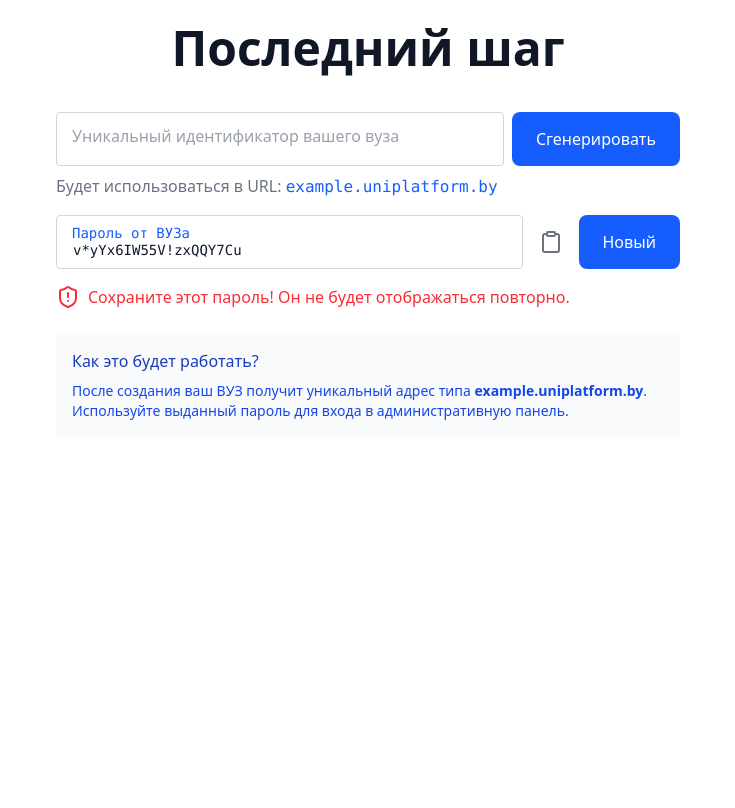
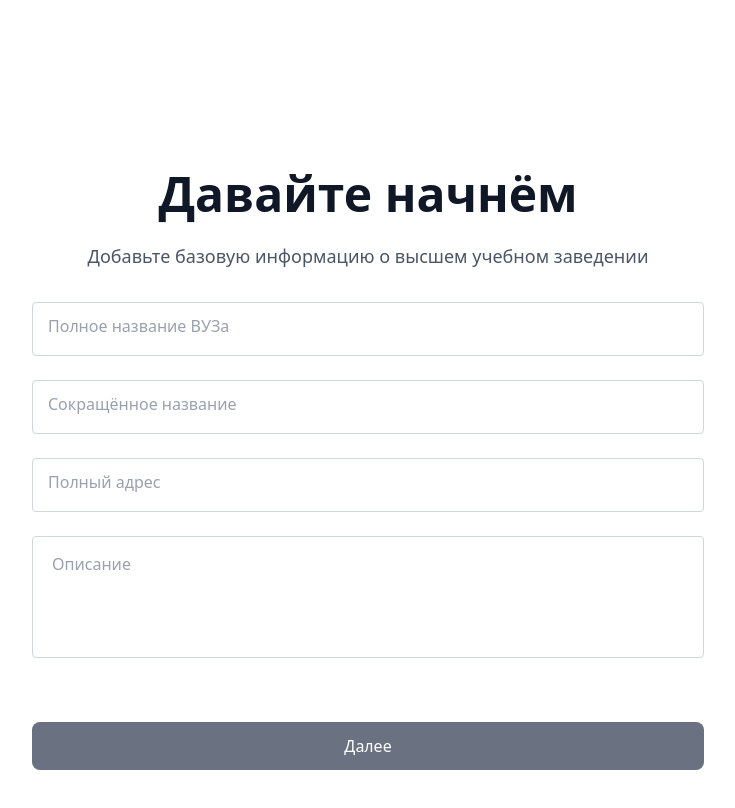
Before and after one commit to n1mply/uni-platform, a Next.js app in the folder frontend/: page /signup in a window 1280 px wide. Shown: the top 808 px of the page, without its empty margins (272-1007 px from the left). Built offline with nearby package versions, Linux system fonts and the light colour scheme.

Commit message:
final signup page commit

```diff
--- a/frontend/src/app/(components)/SmartSelect.tsx
+++ b/frontend/src/app/(components)/SmartSelect.tsx
@@ -8,9 +8,10 @@ interface SmartSelect {
     onChange: (value: string) => void;
     id: string;
     label: string;
+    tabIndex?: number;
 }
 
-export default function SmartSelect({ options, value, onChange, id, label }: SmartSelect) {
+export default function SmartSelect({ options, value, onChange, id, label, tabIndex }: SmartSelect) {
     const [inputValue, setInputValue] = useState(value);
     const [showSuggestions, setShowSuggestions] = useState(false);
     const [filteredOptions, setFilteredOptions] = useState(options);
@@ -59,6 +60,7 @@ export default function SmartSelect({ options, value, onChange, id, label }: Sma
                 value={inputValue}
                 onChange={handleInputChange}
                 onFocus={() => setShowSuggestions(true)}
+                tabIndex={tabIndex}
                 className="w-full px-4 pb-2 pt-6 peer block appearance-none border border-gray-300 rounded text-sm text-gray-900 focus:border-blue-600 focus:outline-none focus:ring-0"
             />
             <label
@@ -80,6 +82,7 @@ export default function SmartSelect({ options, value, onChange, id, label }: Sma
                         key="suggestions"
                         initial="hidden"
                         animate="visible"
+                        tabIndex={tabIndex}
                         exit="exit"
                         variants={{
                             hidden: { opacity: 0, y: -5 },
@@ -103,6 +106,7 @@ export default function SmartSelect({ options, value, onChange, id, label }: Sma
                         {filteredOptions.map((option, index) => (
                             <motion.li
                                 key={index}
+                                tabIndex={tabIndex}
                                 onClick={() => handleSelect(option)}
                                 variants={{
                                     hidden: { opacity: 0, y: -5 },
--- a/frontend/src/app/(components)/UniversityFinalForm.tsx
+++ b/frontend/src/app/(components)/UniversityFinalForm.tsx
@@ -1,51 +1,29 @@
 import { useState, useEffect } from "react";
-import { Clipboard, Check, ShieldAlert } from "lucide-react";
+import { Clipboard, Check, ShieldAlert, Hash, RefreshCw } from "lucide-react";
 import { useUniversityForm } from "../(context)/UniversityFormContext";
-import FloatingInput from "./FloatingInput";
+import generateTag from "../(hooks)/generateTag";
 
 export default function UniversityFinalForm() {
-  const [universityTag, setUniversityTag] = useState("");
-  const [generatedPassword, setGeneratedPassword] = useState("");
-  const [isCopied, setIsCopied] = useState(false);
   const { fullName } = useUniversityForm();
   const { xPer, setXPer } = useUniversityForm();
+  const { universityTag, setUniversityTag } = useUniversityForm();
+  const { generatedPassword, setGeneratedPassword } = useUniversityForm();
+  const [isCopied, setIsCopied] = useState(false);
+
 
   useEffect(() => {
     generatePassword();
   }, []);
 
-  const generateTag = () => {
-    if (!fullName) return;
 
-    // Создаём аббревиатуру из первых букв каждого слова
-    const abbreviation = fullName
-      .split(/\s+/) // Разбиваем по пробелам
-      .map(word => word[0]) // Берем первую букву каждого слова
-      .join('') // Объединяем в строку
-      .toLowerCase(); // Переводим в нижний регистр
-
-    // Транслитерация кириллицы
-    const translitMap: Record<string, string> = {
-      'а': 'a', 'б': 'b', 'в': 'v', 'г': 'g', 'д': 'd',
-      'е': 'e', 'ё': 'e', 'ж': 'zh', 'з': 'z', 'и': 'i',
-      'й': 'y', 'к': 'k', 'л': 'l', 'м': 'm', 'н': 'n',
-      'о': 'o', 'п': 'p', 'р': 'r', 'с': 's', 'т': 't',
-      'у': 'u', 'ф': 'f', 'х': 'h', 'ц': 'ts', 'ч': 'ch',
-      'ш': 'sh', 'щ': 'sch', 'ъ': '', 'ы': 'y', 'ь': '',
-      'э': 'e', 'ю': 'yu', 'я': 'ya'
-    };
-
-    // Переводим аббревиатуру в транслит
-    let tag = '';
-    for (const char of abbreviation) {
-      tag += translitMap[char] || char; // Используем транслит или оставляем как есть (для латиницы)
+  const validateAllSteps = () => {
+    if (universityTag) {
+      setXPer(xPer + 1)
     }
-
-    // Очищаем от лишних символов
-    tag = tag.replace(/[^a-z0-9]/g, '');
-
-    setUniversityTag(tag);
-  };
+    else {
+      console.error('Поле с тэгом не может быть пустым!')
+    }
+  }
 
 
   const generatePassword = () => {
@@ -67,70 +45,99 @@ export default function UniversityFinalForm() {
   return (
     <div className="w-screen flex flex-col px-4 items-center">
       <div className="w-[50%] flex flex-col">
-        <h1 className="text-4xl md:text-5xl text-center font-bold text-gray-900 mb-10">Последний шаг</h1>
-        <div className="flex gap-2">
+        <h1 className="text-4xl md:text-5xl text-center font-bold text-gray-900 mb-4">Последний шаг</h1>
+        <p className="text-lg text-gray-600 mb-8 text-center">Настройте уникальные параметры для вашего ВУЗа</p>
+        <div className="flex flex-col gap-2 bg-white rounded-xl shadow-sm p-6 border border-gray-100 mb-6">
+          <div className="flex items-center gap-2 rounded-lg  text-blue-600">
+            <Hash className="bg-blue-50 rounded-lg h-7 w-7" size={20} />
+            <h2 className="text-lg font-semibold text-gray-800">Идентификатор ВУЗа</h2>
+          </div>
 
-          <FloatingInput
+          <div className="flex gap-3">
+            <input
+              type="text"
+              id="tag"
+              placeholder="bsuir, gtsu, bsu и др."
+              value={universityTag}
+              onChange={(e) => setUniversityTag(e.target.value)}
               tabIndex={xPer !== 5 ? -1 : 0}
-            id={`tag`}
-            label={'Уникальный идентификатор вашего вуза'}
-            type={'text'}
-            value={universityTag}
-            onChange={e => setUniversityTag(e)}
-            className="relative w-full max-w-2xl mx-auto"
+              className="relative w-full max-w-2xl mx-auto border rounded pl-3 border-gray-300 text-sm text-gray-900 focus:border-blue-600 focus:outline-none focus:ring-0 "
             />
+
             <button
-            onClick={generateTag}
-            className="bg-blue-600 text-white px-6 h-[53.6px] rounded-lg hover:bg-blue-700 cursor-pointer active:scale-[0.99] transition text-center block"
+              onClick={() => generateTag(fullName, setUniversityTag)}
+              tabIndex={xPer !== 5 ? -1 : 0}
+              className="bg-blue-600 text-white px-6 p-2.5 rounded-lg hover:bg-blue-700 cursor-pointer active:scale-[0.99] transition text-center block"
             >
               Сгенерировать
             </button>
           </div>
-        <p className="mt-2 text-s text-gray-500 mb-4">
+
+          <p className="mt-2 text-s text-gray-500">
             Будет использоваться в URL: <span className="font-mono text-blue-600">
               {universityTag ? `${universityTag}.uniplatform.by` : "example.uniplatform.by"}
             </span>
           </p>
-        <div className="mb-6">
-          <div className="flex gap-2 items-center">
-            <FloatingInput
+        </div>
+
+        <div className="mb-6 flex flex-col gap-2 bg-white rounded-xl shadow-sm p-6 border border-gray-100">
+          <div className="flex items-center gap-2 round ed-lg  text-blue-600">
+            <ShieldAlert className="bg-blue-50 rounded-lg h-7 w-7" size={20} />
+            <h2 className="text-lg font-semibold text-gray-800">Пароль администратора</h2>
+          </div>
+          <div className="flex gap-2">
+            <input
+              type="text"
+              id="tag"
+              placeholder=""
+              value={generatedPassword}
+              disabled
               tabIndex={xPer !== 5 ? -1 : 0}
-              id={`fullName`}
-              label={'Пароль от ВУЗа'}
-              type={'text'}
-              value={generatedPassword}
-              onChange={e => setGeneratedPassword(e)}
-              className="relative w-full max-w-2xl mx-auto font-mono"
+              onChange={(e) => setGeneratedPassword(e.target.value)}
+              className="font-mono relative w-full max-w-2xl mx-auto border rounded pl-3 border-gray-300 text-sm text-gray-900 focus:border-blue-600 focus:outline-none focus:ring-0 "
             />
+            <div className="flex gap-2">
               <button
                 onClick={copyToClipboard}
-              className="p-2 text-gray-500 hover:text-gray-700"
+                className="p-3 rounded-lg border border-gray-200 hover:bg-gray-50 transition-colors"
                 title="Скопировать"
+                tabIndex={xPer !== 5 ? -1 : 0}
               >
-              {isCopied ? <Check className="text-green-500" /> : <Clipboard />}
+                {isCopied ? (
+                  <Check className="text-green-500" size={18} />
+                ) : (
+                  <Clipboard size={18} className="text-gray-500" />
+                )}
               </button>
               <button
                 onClick={generatePassword}
-              className="bg-blue-600 text-white px-6 h-[53.6px] rounded-lg hover:bg-blue-700 cursor-pointer active:scale-[0.99] transition text-center block"
+                tabIndex={xPer !== 5 ? -1 : 0}
+                className="flex items-center gap-2 bg-gray-100 text-gray-700 px-4 rounded-lg hover:bg-gray-200 active:scale-[0.98] transition-all"
+                title="Сгенерировать новый"
               >
-              Новый
+                <RefreshCw size={16} />
               </button>
+            </div>
 
           </div>
           <div className="flex items-center mt-4 gap-2">
-            <ShieldAlert color="#fb2c36" className="  " />
-            <p className=" text-s text-red-500">
-              Сохраните этот пароль! Он не будет отображаться повторно.
+            <p className="text-s w-[85%] text-gray-700">
+              Обязательно сохраните этот пароль! Он будет показан только один раз и не может быть восстановлен.
             </p>
           </div>
         </div>
-        <div className="p-4 bg-gray-50 rounded-md">
-          <h3 className="font-medium text-blue-800 mb-2">Как это будет работать?</h3>
-          <p className="text-sm text-blue-700">
+        <h1 className="font-medium text-gray-800 mb-2">Как это будет работать?</h1>
+        <p className="text-s text-gray-700">
           После создания ваш ВУЗ получит уникальный адрес типа <strong>{universityTag || "example"}.uniplatform.by</strong>.
           Используйте выданный пароль для входа в административную панель.
         </p>
-        </div>
+        <button
+          tabIndex={xPer !== 5 ? -1 : 0}
+          onClick={() => validateAllSteps()}
+          className={`w-full mx-auto mt-6 mb-2 bg-blue-600 text-white py-3 rounded-lg hover:bg-blue-700 cursor-pointer active:scale-[0.99] transition text-center block`}
+        >
+          Создать ВУЗ
+        </button>
       </div>
     </div>
   )
--- a/frontend/src/app/(context)/UniversityFormContext.tsx
+++ b/frontend/src/app/(context)/UniversityFormContext.tsx
@@ -1,6 +1,7 @@
 'use client';
 
-import { createContext, useContext, useState, ReactNode } from "react";
+import { createContext, useContext, useState, ReactNode, useMemo } from "react";
+import generateTag from "../(hooks)/generateTag";
 
 export type Contact = {
     name: string;
@@ -15,6 +16,7 @@ export type ImageState = {
 
 export interface Faculty {
     name: string;
+    tag: string;
     iconURL: ImageState;
 }
 
@@ -56,7 +58,37 @@ type UniversityFormData = {
     setDepartments: (departments: Department[] | ((prev: Department[]) => Department[])) => void;
     employee: Employee[];
     setEmployee: (employee: Employee[] | ((prev: Employee[]) => Employee[])) => void;
+    universityTag: string;
+    setUniversityTag: (universityTag: string) => void;
+    generatedPassword: string;
+    setGeneratedPassword: (generatedPassword: string) => void;
 };
+
+
+type University = {
+    baseInfo: {
+        fullName: string;
+        shortName: string;
+        description: string;
+        address: string;
+        image: ImageState;
+        universityTag: string;
+        contacts: Contact[];
+    };
+    structure: {
+        faculties: Faculty[];
+        departments: Department[];
+    };
+    employees: Employee[];
+    credentials: {
+        generatedPassword: string;
+    };
+    meta?: {
+        createdAt?: Date;
+        updatedAt?: Date;
+    };
+};
+
 
 const UniversityFormContext = createContext<UniversityFormData | null>(null);
 
@@ -69,16 +101,19 @@ export function UniversityFormProvider({ children }: { children: ReactNode }) {
     const [address, setAddress] = useState("");
     const [image, setImage] = useState<ImageState>(null);
     const [faculties, setFaculties] = useState<Faculty[]>([])
-    const [departments, setDepartments] = useState<Department[]>([{
-        name: 'Информатика',
-        phone: '+3759927661788',
-        email: 'eugheu@nf.ssa',
-        address: 'dwdawdawd',
-    }])
+    const [departments, setDepartments] = useState<Department[]>([])
     const [employee, setEmployee] = useState<Employee[]>([])
+    const [universityTag, setUniversityTag] = useState<string>("");
+    const [generatedPassword, setGeneratedPassword] = useState("");
 
-    return (
-        <UniversityFormContext.Provider value={{
+    useMemo(() => {
+        if (fullName) {
+            const tag = generateTag(fullName) || "";
+            setUniversityTag(tag);
+        }
+    }, [fullName]);
+
+    const value = useMemo(() => ({
         contacts, setContacts,
         xPer, setXPer,
         fullName, setFullName,
@@ -88,8 +123,17 @@ export function UniversityFormProvider({ children }: { children: ReactNode }) {
         image, setImage,
         faculties, setFaculties,
         departments, setDepartments,
-            employee, setEmployee
-        }}>
+        employee, setEmployee,
+        universityTag, setUniversityTag,
+        generatedPassword, setGeneratedPassword
+    }), [
+        contacts, xPer, fullName, shortName,
+        description, address, image, faculties,
+        departments, employee, universityTag, generatedPassword
+    ]);
+
+    return (
+        <UniversityFormContext.Provider value={value}>
             {children}
         </UniversityFormContext.Provider>
     );
--- /dev/null
+++ b/frontend/src/app/(hooks)/generateTag.ts
@@ -0,0 +1,33 @@
+export default function generateTag(str: string, setFunction?: (str: string) => void) {
+    if (!str) return;
+
+    const abbreviation = str
+        .split(/\s+/)
+        .map(word => word[0])
+        .join('')
+        .toLowerCase();
+
+    const translitMap: Record<string, string> = {
+        'а': 'a', 'б': 'b', 'в': 'v', 'г': 'g', 'д': 'd',
+        'е': 'e', 'ё': 'e', 'ж': 'zh', 'з': 'z', 'и': 'i',
+        'й': 'y', 'к': 'k', 'л': 'l', 'м': 'm', 'н': 'n',
+        'о': 'o', 'п': 'p', 'р': 'r', 'с': 's', 'т': 't',
+        'у': 'u', 'ф': 'f', 'х': 'h', 'ц': 'ts', 'ч': 'ch',
+        'ш': 'sh', 'щ': 'sch', 'ъ': '', 'ы': 'y', 'ь': '',
+        'э': 'e', 'ю': 'yu', 'я': 'ya'
+    };
+
+    let tag = '';
+    for (const char of abbreviation) {
+        tag += translitMap[char] || char;
+    }
+
+    tag = tag.replace(/[^a-z0-9]/g, '');
+    if (setFunction) {
+        setFunction(tag);
+    }
+    else{
+        return tag
+    }
+
+};
--- a/frontend/src/app/signup/page.tsx
+++ b/frontend/src/app/signup/page.tsx
@@ -15,12 +15,12 @@ export default function Signup() {
     return (
         <UniversityFormProvider>
             <WrapperForm>
-                <UniversityFinalForm />
-                <EmployeeForm />
                 <BaseForm />
                 <ContactsForm />
                 <FacultyForm />
                 <DepartmentForm />
+                <EmployeeForm />
+                <UniversityFinalForm />
             </WrapperForm>
         </UniversityFormProvider>
     );
```
Also changed, not shown: frontend/src/app/(components)/DepartmentForm.tsx (+5 -4 lines), frontend/src/app/(components)/DragNDrop.tsx (+7 -2 lines), frontend/src/app/(components)/EmployeeForm.tsx (+6 -3 lines), frontend/src/app/(components)/FacultyForm.tsx (+32 -10 lines). Lines whose indentation alone changed are shown as unchanged.
